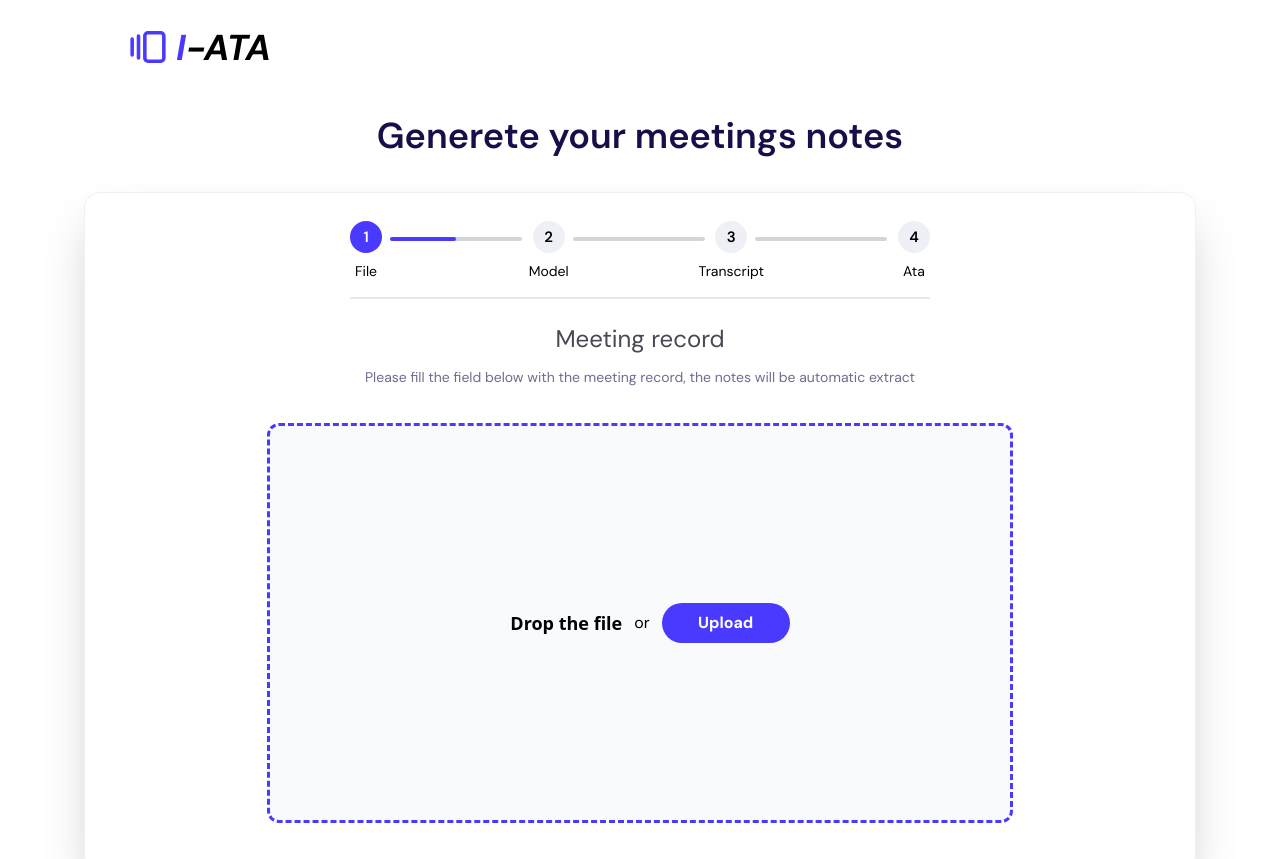
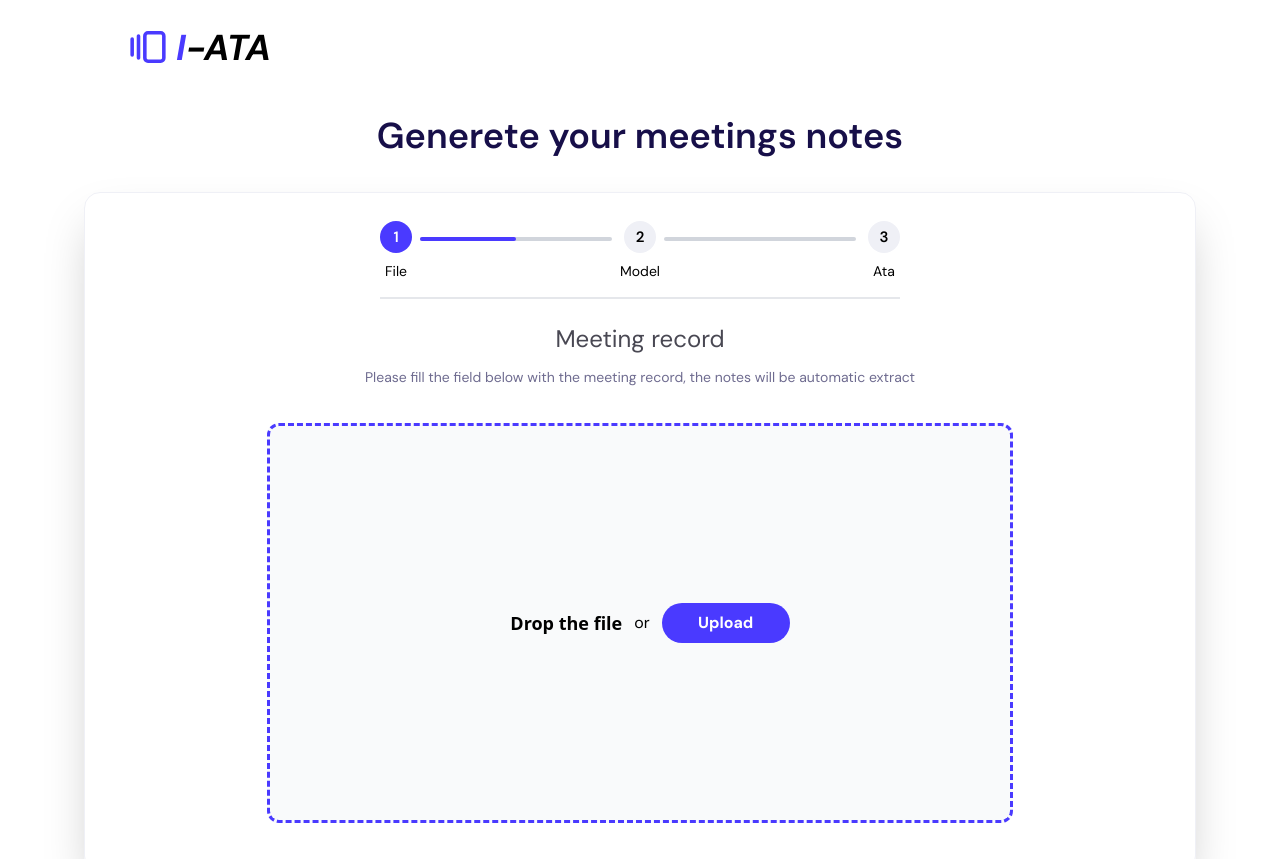
Before and after one commit to RogerPatriota/i-ATA, a React (Vite) app in the folder frontend/: page / in a window 1280 px wide. Shown: the top 859 px of the page. Built offline with nearby package versions, Linux system fonts and the light colour scheme.

Commit message:
core: remove transcript tab and add loading var

```diff
--- a/frontend/src/App.jsx
+++ b/frontend/src/App.jsx
@@ -4,7 +4,6 @@ import ProgressContent  from "./components/ProgressContent"
 import FileDrop  from "./components/FileDrop"
 import Button from "./components/Button"
 import Model from "./components/Model"
-import { Transcript } from "./components/Transcript"
 import MeetingNote from "./components/MeetingNote"
 import { FormProvider } from "./context/FormContext"
 
@@ -24,11 +23,6 @@ export function App() {
     },
     {
         number: 3,
-        label: 'Transcript',
-        component: <Transcript />
-    },
-    {
-        number: 4,
         label: 'Ata',
         component: <MeetingNote />
     }
--- a/frontend/src/components/Button.jsx
+++ b/frontend/src/components/Button.jsx
@@ -5,7 +5,6 @@ export function Button(props) {
     const { formData, updateFormData } = useForm()
 
     const isFormWithoutFile = formData.file === null
-    const isFormWithoutModel = formData.model === ""
 
     function handleSubmit() {
         props.onChangeTab()
@@ -22,8 +21,9 @@ export function Button(props) {
                     },
                 })
                 .then((res) => updateFormData('fileId', res.data.file_id))
+                .then(() => updateFormData('fileUploaded', true))
                 .catch((err) => console.log(err))
-                break;
+                break;l
             case 2:
                 axios.post('http://localhost:8000/generate_ata', {
                     file_id: formData.fileId,
--- a/frontend/src/components/MeetingNote.jsx
+++ b/frontend/src/components/MeetingNote.jsx
@@ -1,8 +1,13 @@
 import { Pencil } from "lucide-react"
+import { useForm } from "../context/FormContext"
 
 export function MeetingNote() {
+    const { formData } = useForm()
+
     return (
         <div className="w-250 mt-6 flex flex-col items-center gap-3">
+            {/* TODO: colocar a tela de carreamento aqui */}
+            { formData.fileUploaded ? <p> Carregando...</p> : <p> {formData.fileId} </p> }
             <h3 className="text-2xl text-[#494853] ">Transcript</h3>
             <p className="text-[#6F6C90] text-sm text-center">Here are the meeting trasnscription without the ATA model,
                 <br/>to create de notes, please submit the form
--- a/frontend/src/components/ProgressBar.jsx
+++ b/frontend/src/components/ProgressBar.jsx
@@ -4,7 +4,7 @@ import { Check } from 'lucide-react';
 const ProgressSteps = (props) => {
 
     return (
-        <div className="relative w-145 flex justify-between mt-3 pb-11 border-b-2 border-gray-200">
+        <div className="relative w-130 flex justify-between mt-3 pb-11 border-b-2 border-gray-200">
           {props.steps.map((step, index) => (
             <div key={step.number} className="relative flex flex-col items-center mt-4">
               <div className={
@@ -20,8 +20,8 @@ const ProgressSteps = (props) => {
               </div>
 
               {index < (props.steps.length - 1) && (
-                <div className=' absolute top-1/2 left-10 w-33 h-1'>
-                  <div className={`absolute h-full w-full rounded-full  bg-gray-300`}></div>
+                <div className=' absolute top-1/2 left-10 w-[calc(600%)] h-1 flex justify-between'>
+                  <div className={`h-full w-full rounded-full bg-gray-300`}></div>
                   <div className={`absolute h-full w-0 rounded-full bg-[#4A3AFF]
                   ${(index + 1) == props.currentStep ? 'transition-all duration-500 ease-in-out w-[50%]' : ''}
                   ${index < props.currentStep - 1 ? 'transition-all duration-100 ease-in-out w-full' : ''}`}
--- a/frontend/src/components/ProgressContent.jsx
+++ b/frontend/src/components/ProgressContent.jsx
@@ -5,6 +5,7 @@ import { useState } from "react"
 
 export function ProgressContent(props) {
     return (
+        // TODO: change div height
         <div className="m-4 border-1 border-[#EFF0F6] shadow-2xl rounded-2xl w-[100%] h-170 flex flex-col items-center">
             <ProgressBar steps={props.steps} currentStep={props.currentStep}/>
             { props.steps[props.currentStep - 1].component}
--- a/frontend/src/context/FormContext.jsx
+++ b/frontend/src/context/FormContext.jsx
@@ -6,6 +6,7 @@ export const FormProvider = ({ children }) => {
     const [formData, setFormData ] = useState({
         file: null,
         fileId: "",
+        fileUploaded: false,
         model: ""
     })
 
```
Also changed, not shown: 1 other file (tests, documents, lock files or other folders).
